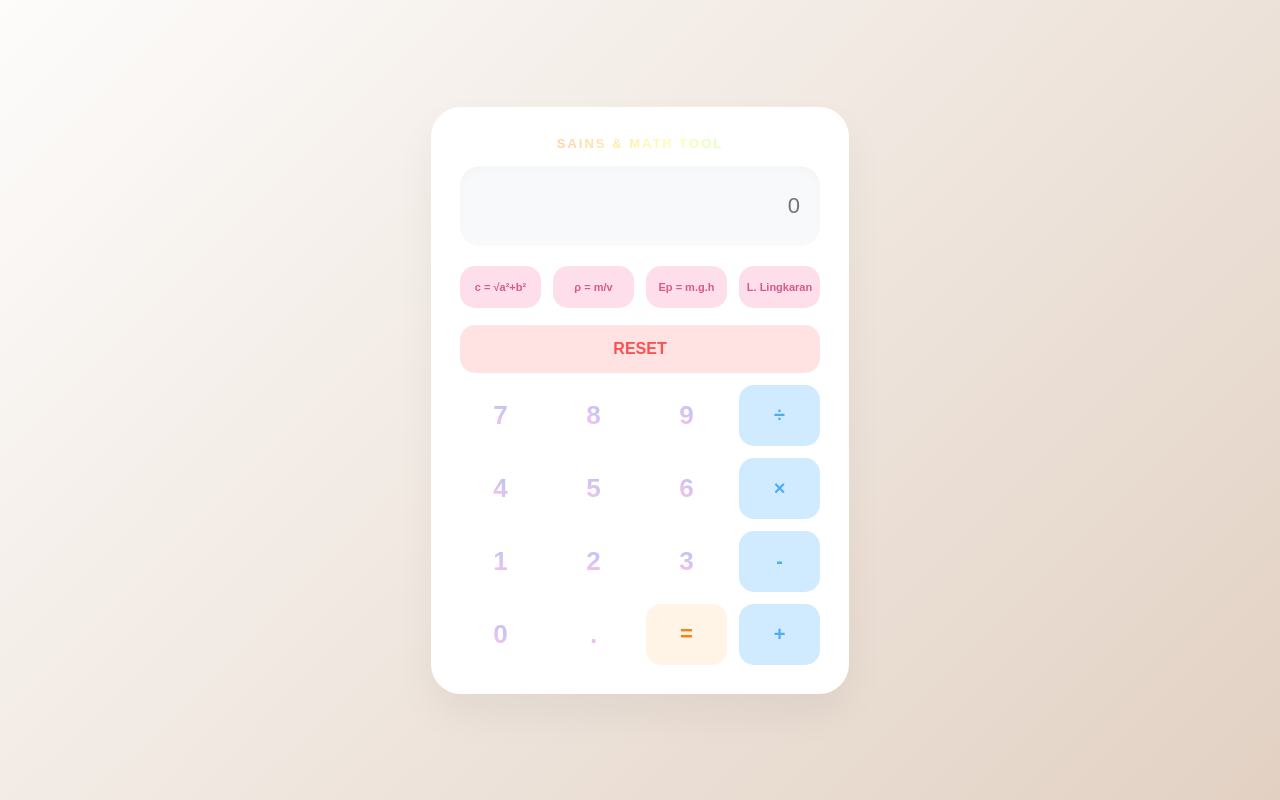
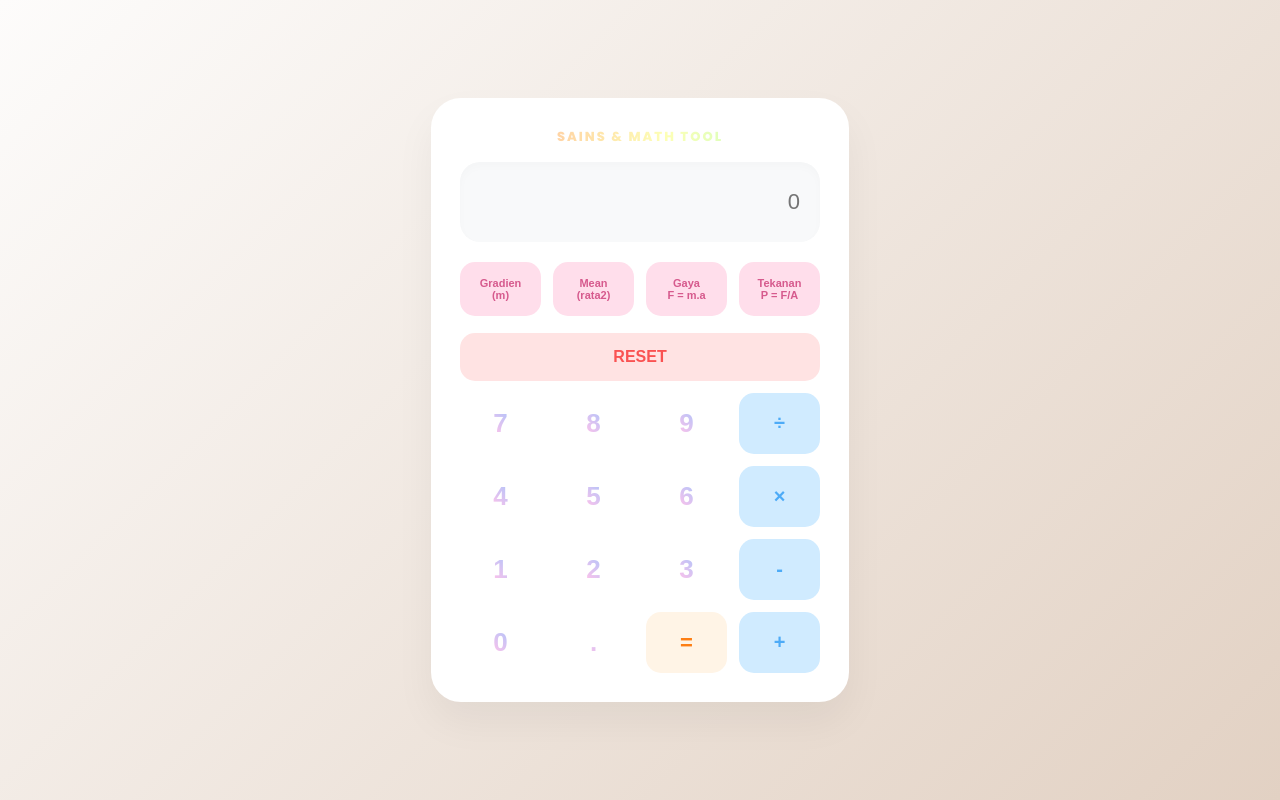
Before and after one commit to mmtaza/kalkulator-tata_keyla_ara_hafizah, a plain HTML site: page index.html in a window 1280 px wide. Drawn offline with Linux system fonts and the light colour scheme.

Commit message:
update index.html
meng update file index.html (keyla)

```diff
--- a/index.html
+++ b/index.html
@@ -3,8 +3,9 @@
   <head>
     <meta charset="UTF-8" />
     <meta name="viewport" content="width=device-width, initial-scale=1.0" />
-    <title>Kalkulator Sains & Math SMP kelas 8</title>
+    <title>Kalkulator Sains & Math SMP Kelas 8</title>
     <link rel="stylesheet" href="style.css" />
+    <link href="https://fonts.googleapis.com/css2?family=Poppins:wght@400;600;800&display=swap" rel="stylesheet">
   </head>
   <body>
     <div class="kalkulator">
@@ -12,24 +13,24 @@
       <input type="text" id="display" placeholder="0" disabled />
 
       <div class="grid-container">
-        <!-- Tombol Fungsi Sains/IPA -->
-        <button class="btn formula" onclick="calculatePythagoras()">
-          c = √a²+b²
+        <!-- BARIS RUMUS -->
+        <button class="btn formula" onclick="calculateGradient()">
+          Gradien<br>(m)
         </button>
-        <button class="btn formula" onclick="calculateDensity()">
-          ρ = m/v
+        <button class="btn formula" onclick="calculateMean()">
+          Mean<br>(rata2)
         </button>
-        <button class="btn formula" onclick="calculateEnergy()">
-          Ep = m.g.h
+        <button class="btn formula" onclick="calculateNewtonForce()">
+          Gaya<br>F = m.a
         </button>
-        <button class="btn formula" onclick="calculateCircleArea()">
-          L. Lingkaran
+        <button class="btn formula" onclick="calculatePressure()">
+          Tekanan<br>P = F/A
         </button>
 
-        <!-- Tombol Reset -->
+        <!-- TOMBOL RESET -->
         <button class="btn clear" onclick="clearDisplay()">RESET</button>
 
-        <!-- Tombol Angka & Titik (Sudah ditambah class 'num' agar hologram & gendut) -->
+        <!-- ANGKA & OPERATOR -->
         <button class="btn num" onclick="appendValue('7')">7</button>
         <button class="btn num" onclick="appendValue('8')">8</button>
         <button class="btn num" onclick="appendValue('9')">9</button>
@@ -51,7 +52,6 @@
         <button class="btn operator" onclick="appendValue('+')">+</button>
       </div>
     </div>
-
     <script src="script.js"></script>
   </body>
 </html>
```
